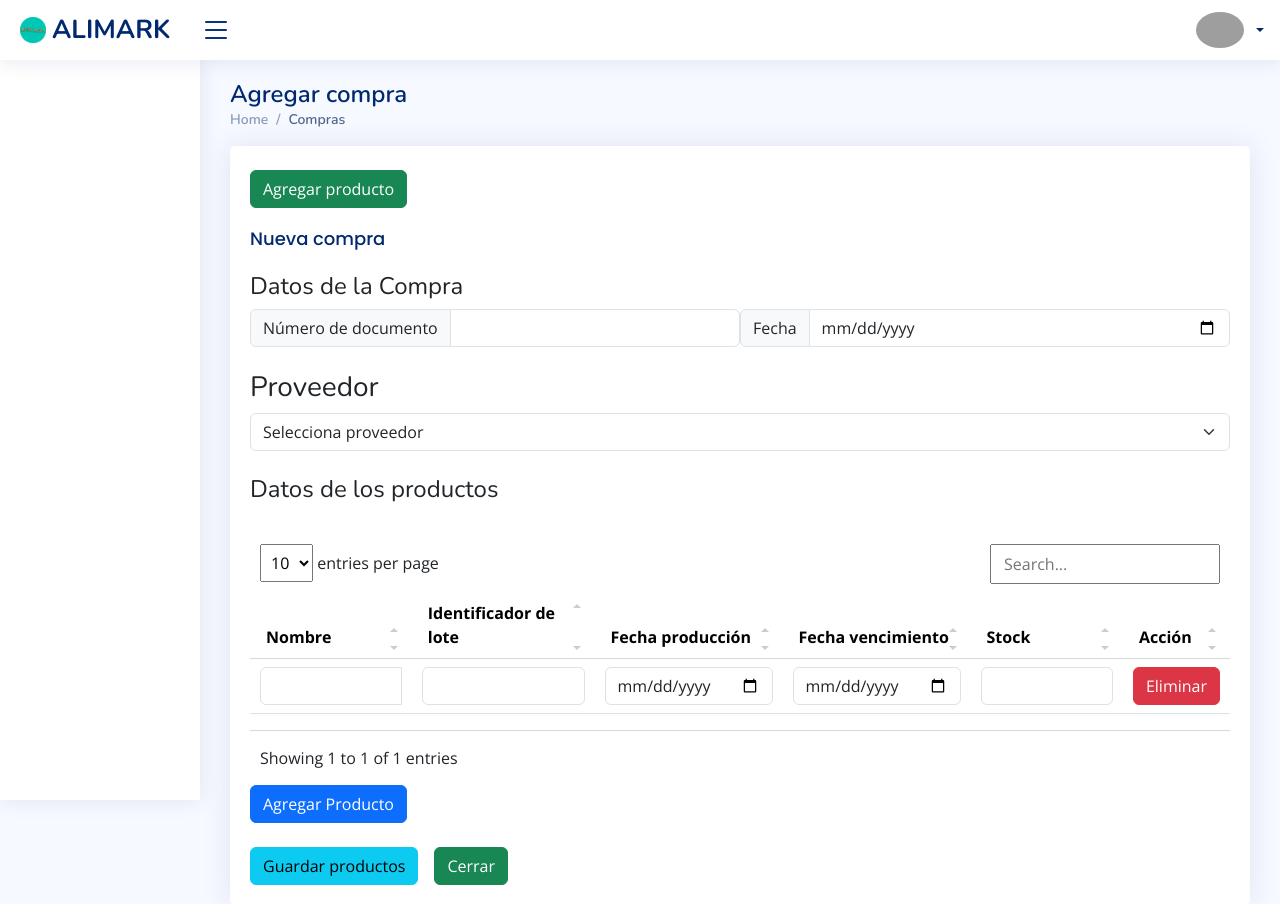
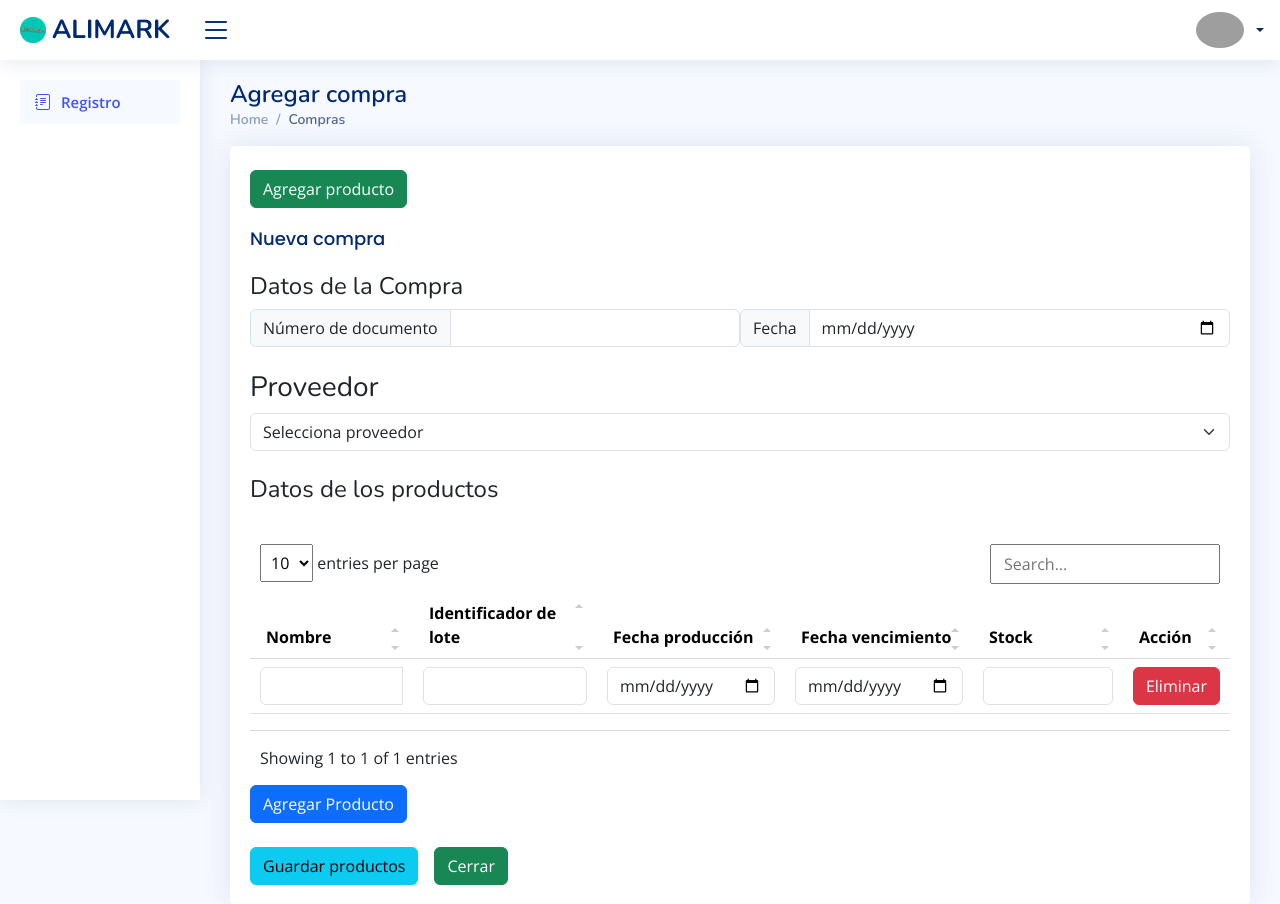
Before and after one commit to CrisMestanza/Sistemas-de-ventas, a Django app: template templates/compras/agregarCompras.html in a window 1280 px wide. Shown: the top 904 px of the page. Run offline with Django 3.2, Linux system fonts and the light colour scheme; the template is opened without the code that fills it, so the values that code supplies are empty; some libraries are stand-ins or nearby versions; grey boxes are pictures that could not be loaded.

Commit message:
Agregar Registro al sidebar
Co-Authored-By: Claude Sonnet 4.6 <noreply@anthropic.com>

```diff
--- a/templates/plantilla/base.html
+++ b/templates/plantilla/base.html
@@ -106,6 +106,13 @@
       </li><!-- End Dashboard Nav -->
       {% endfor %}
 
+      <li class="nav-item">
+        <a class="nav-link {% if request.path == '/registro' %}active{% endif %}" href="/registro">
+          <i class="bi bi-journal-text"></i>
+          <span>Registro</span>
+        </a>
+      </li>
+
     </ul>
 
   </aside><!-- End Sidebar-->
```
